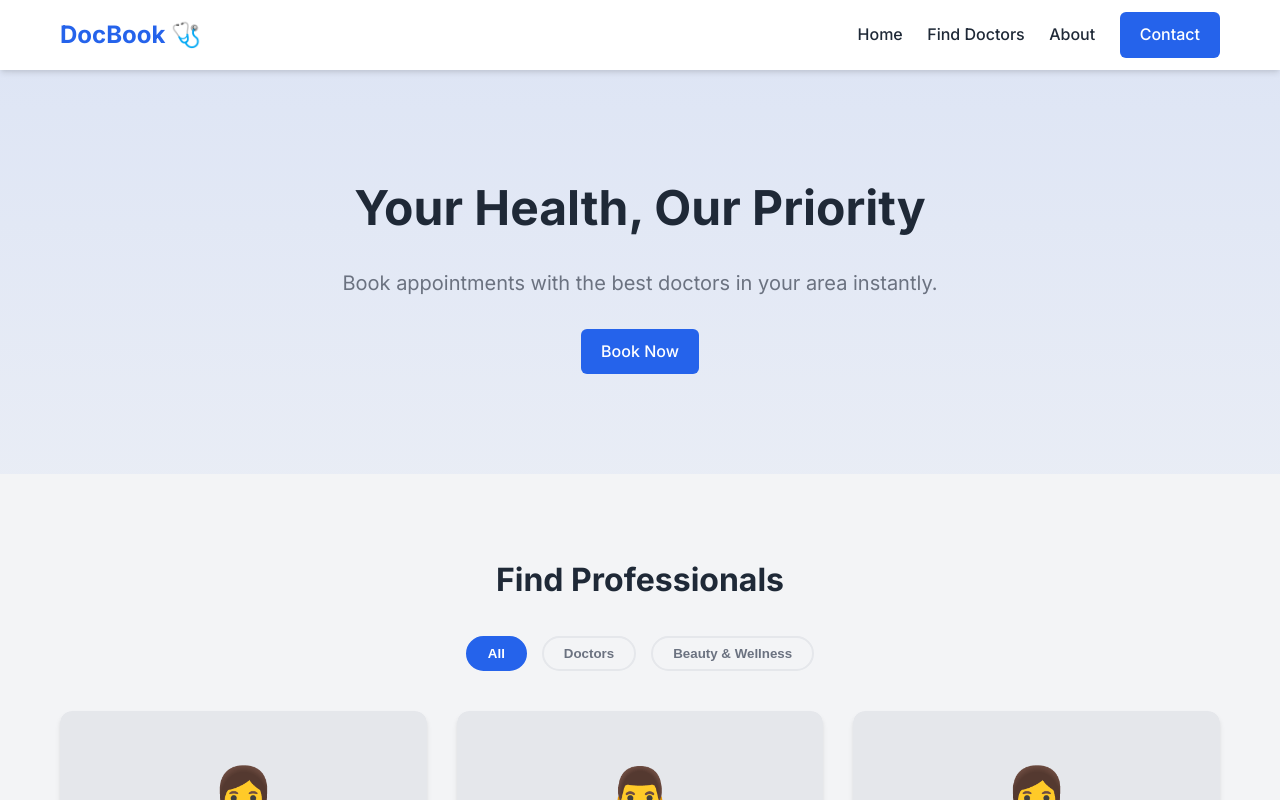
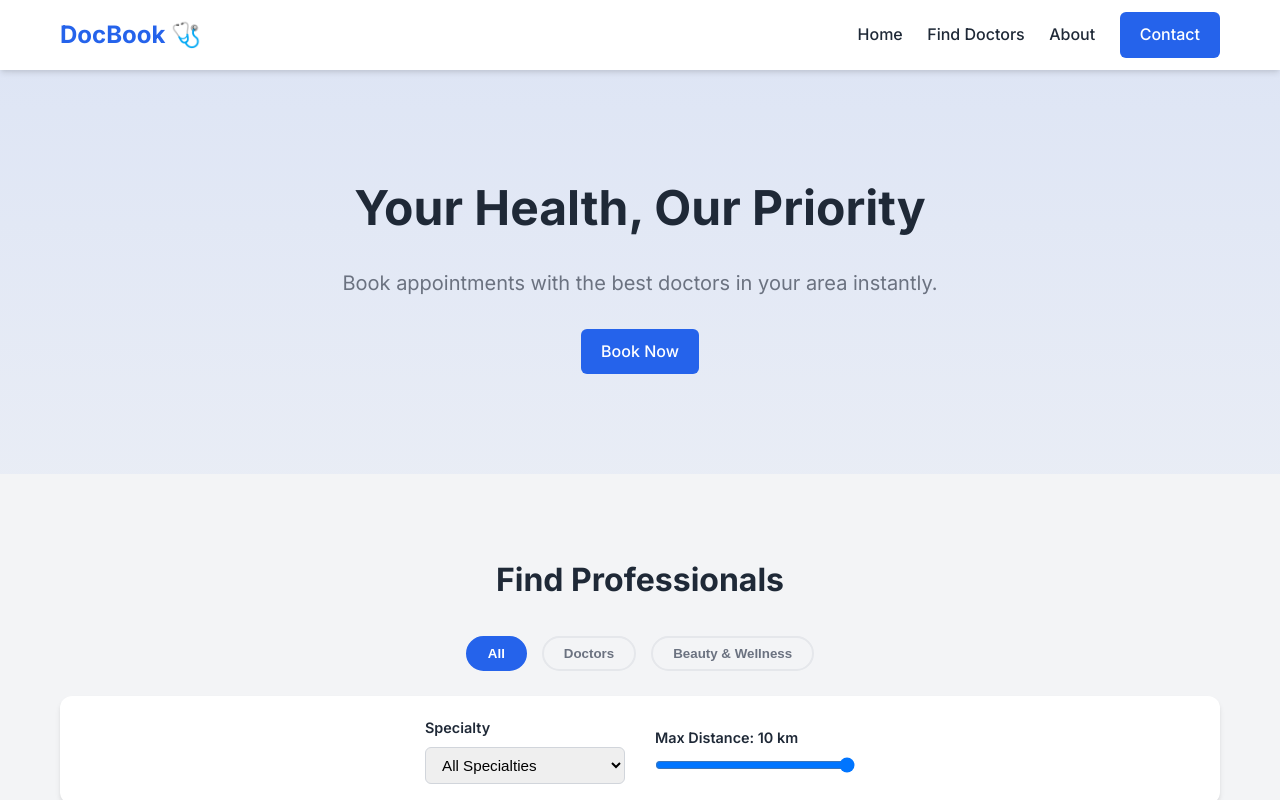
Before and after one commit to BayarBalata/Xizmat, a plain HTML site: page index.html in a window 1280 px wide. Both pictures are taken after a click on the button "All". Shown: the top 800 px of the page. Drawn offline with Linux system fonts and the light colour scheme.

Commit message:
Add advanced filtering by specialty and distance

```diff
--- a/app.js
+++ b/app.js
@@ -63,17 +63,86 @@ const providers = [
     }
 ];
 
+// Elements
 const doctorsList = document.getElementById('doctors-list');
 const filterBtns = document.querySelectorAll('.filter-btn');
-const modal = document.getElementById('booking-modal');
-const modalBody = document.getElementById('modal-body');
-const closeBtn = document.querySelector('.close');
+const specialtySelect = document.getElementById('specialty-filter');
+const distanceInput = document.getElementById('distance-filter');
+const distanceValSpan = document.getElementById('distance-val');
 
-// Render List
-function renderProviders(filter = 'all') {
-    const filtered = filter === 'all'
+// State
+let currentType = 'all';
+let currentSpecialty = 'all';
+let maxDistance = 10;
+
+// Initialize
+function init() {
+    setupFilters();
+    updateSpecialtyOptions();
+    renderProviders();
+}
+
+// Setup Event Listeners
+function setupFilters() {
+    // Type Buttons
+    filterBtns.forEach(btn => {
+        btn.addEventListener('click', () => {
+            filterBtns.forEach(b => b.classList.remove('active'));
+            btn.classList.add('active');
+            currentType = btn.dataset.filter;
+            currentSpecialty = 'all'; // Reset specialty on type change
+            updateSpecialtyOptions();
+            renderProviders();
+        });
+    });
+
+    // Specialty Select
+    specialtySelect.addEventListener('change', (e) => {
+        currentSpecialty = e.target.value;
+        renderProviders();
+    });
+
+    // Distance Slider
+    distanceInput.addEventListener('input', (e) => {
+        maxDistance = parseFloat(e.target.value);
+        distanceValSpan.textContent = maxDistance;
+        renderProviders();
+    });
+}
+
+// Populate Specialty Dropdown dynamically
+function updateSpecialtyOptions() {
+    const relevantProviders = currentType === 'all'
         ? providers
-        : providers.filter(p => p.type === filter);
+        : providers.filter(p => p.type === currentType);
+
+    const uniqueCategories = [...new Set(relevantProviders.map(p => p.category))].sort();
+
+    specialtySelect.innerHTML = '<option value="all">All Specialties</option>' +
+        uniqueCategories.map(cat => `<option value="${cat}">${cat}</option>`).join('');
+}
+
+// Parse distance string to float
+function getDistance(distStr) {
+    return parseFloat(distStr.split(' ')[0]);
+}
+
+// Render Grid
+function renderProviders() {
+    // Filter Logic
+    const filtered = providers.filter(provider => {
+        const typeMatch = currentType === 'all' || provider.type === currentType;
+        const specialtyMatch = currentSpecialty === 'all' || provider.category === currentSpecialty;
+        const distanceMatch = getDistance(provider.distance) <= maxDistance;
+
+        return typeMatch && specialtyMatch && distanceMatch;
+    });
+
+    // Render HTML
+    if (filtered.length === 0) {
+        doctorsList.innerHTML = '<div style="grid-column: 1/-1; text-align: center; color: #6b7280;">No professionals found matching your criteria.</div>';
+        return;
+    }
 
     doctorsList.innerHTML = filtered.map(provider => `
         <div class="doctor-card">
@@ -91,16 +160,11 @@ function renderProviders(filter = 'all') {
     `).join('');
 }
 
-// Filter Logic
-filterBtns.forEach(btn => {
-    btn.addEventListener('click', () => {
-        filterBtns.forEach(b => b.classList.remove('active'));
-        btn.classList.add('active');
-        renderProviders(btn.dataset.filter);
-    });
-});
+// --- Modal Logic (Same as before) ---
+const modal = document.getElementById('booking-modal');
+const modalBody = document.getElementById('modal-body');
+const closeBtn = document.querySelector('.close');
 
-// Open Modal Details
 function openDetails(id) {
     const provider = providers.find(p => p.id === id);
     if (!provider) return;
@@ -152,7 +216,6 @@ function openDetails(id) {
     modal.style.display = 'flex';
 }
 
-// Handle Booking
 window.handleBooking = function(e, providerName) {
     e.preventDefault();
     alert(`Booking Confirmed for ${providerName}!\nWe will send you a confirmation message.`);
@@ -162,5 +225,5 @@ window.handleBooking = function(e, providerName) {
 closeBtn.onclick = () => modal.style.display = 'none';
 window.onclick = (e) => { if (e.target == modal) modal.style.display = 'none'; }
 
-// Init
-renderProviders();
+// Start
+init();
--- a/index.html
+++ b/index.html
@@ -38,6 +38,20 @@
                 <button class="filter-btn" data-filter="beauty">Beauty & Wellness</button>
             </div>
 
+            <div class="advanced-filters">
+                <div class="filter-group">
+                    <label>Specialty</label>
+                    <select id="specialty-filter">
+                        <option value="all">All Specialties</option>
+                        <!-- Populated by JS -->
+                    </select>
+                </div>
+                <div class="filter-group">
+                    <label>Max Distance: <span id="distance-val">10</span> km</label>
+                    <input type="range" id="distance-filter" min="1" max="10" value="10" step="0.5">
+                </div>
+            </div>
+
             <div class="doctors-grid" id="doctors-list">
                 <!-- Providers will be injected here by JS -->
             </div>
--- a/style.css
+++ b/style.css
@@ -89,7 +89,7 @@ nav a:hover {
     display: flex;
     justify-content: center;
     gap: 15px;
-    margin-bottom: 40px;
+    margin-bottom: 25px;
 }
 
 .filter-btn {
@@ -107,6 +107,45 @@ nav a:hover {
     border-color: var(--primary-color);
     background-color: var(--primary-color);
     color: var(--white);
+}
+
+.advanced-filters {
+    background: white;
+    padding: 20px;
+    border-radius: 12px;
+    box-shadow: var(--shadow);
+    display: flex;
+    gap: 30px;
+    justify-content: center;
+    align-items: center;
+    margin-bottom: 40px;
+    flex-wrap: wrap;
+}
+
+.filter-group {
+    display: flex;
+    flex-direction: column;
+    min-width: 200px;
+}
+
+.filter-group label {
+    font-size: 0.9rem;
+    font-weight: 600;
+    margin-bottom: 8px;
+    color: var(--text-color);
+}
+
+.filter-group select {
+    padding: 8px 12px;
+    border: 1px solid #d1d5db;
+    border-radius: 6px;
+    font-size: 0.95rem;
+    outline: none;
+}
+
+.filter-group input[type=range] {
+    width: 100%;
+    cursor: pointer;
 }
 
 /* Hero Section */
```
